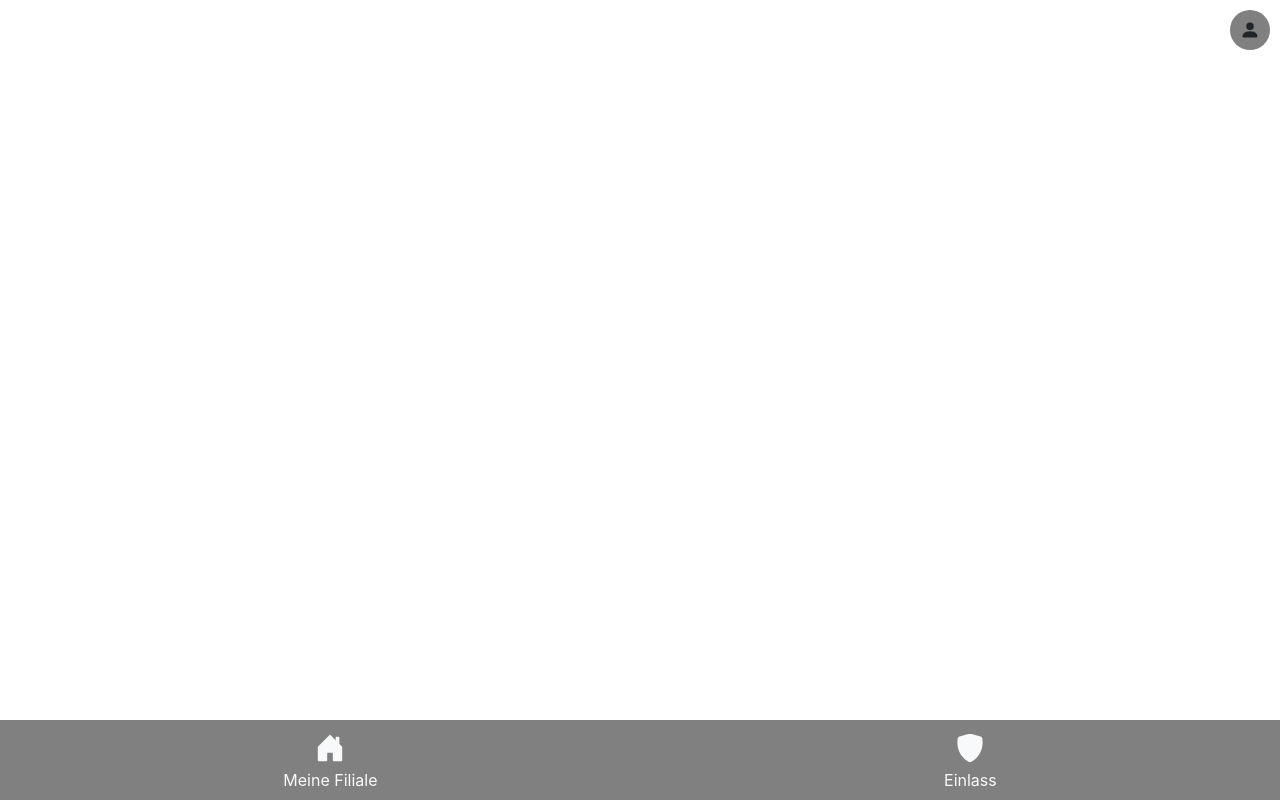
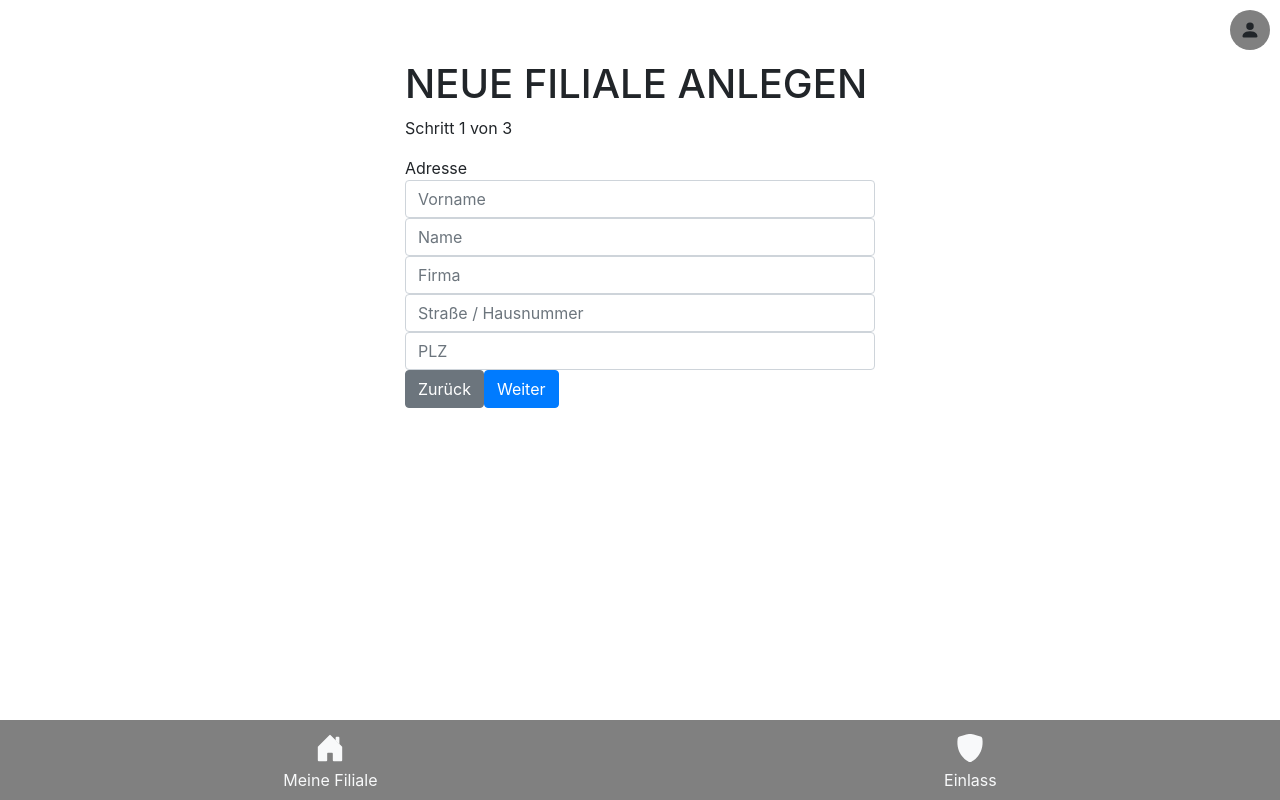
Before and after one commit to SafeMarket-WirVsVirus/frontend-backoffice, a Vue app: page /config/1 in a window 1280 px wide. Built offline with nearby package versions, Linux system fonts and the light colour scheme; what vue-session would draw is missing.

Commit message:
[FEATURE] Add config steps with routes

```diff
--- a/package.json
+++ b/package.json
@@ -8,16 +8,17 @@
     "lint": "vue-cli-service lint"
   },
   "dependencies": {
+    "axios": "0.19.2",
     "bootstrap": "^4.4.1",
     "bootstrap-vue": "^2.7.0",
     "core-js": "^3.6.4",
+    "lodash": "^4.17.15",
     "node-sass": "^4.13.1",
     "sass-loader": "^8.0.2",
     "vue": "^2.6.11",
-    "vue-router": "^3.1.6",
-    "axios": "0.19.2",
     "vue-barcode-scanner": "^0.6.0",
     "vue-qrcode-reader": "^2.1.1",
+    "vue-router": "^3.1.6",
     "vue-session": "1.0.0"
   },
   "devDependencies": {
--- /dev/null
+++ b/src/config/index.js
@@ -0,0 +1,16 @@
+module.exports = {
+  steps: [
+    {
+      position: 1,
+      name: 'ConfigAddress'
+    },
+    {
+      position: 2,
+      name: 'ConfigCapacity'
+    },
+    {
+      position: 3,
+      name: 'ConfigConfirmation'
+    }
+  ]
+}
--- /dev/null
+++ b/src/pages/Config/AbstractStep.vue
@@ -0,0 +1,67 @@
+<script>
+import _ from 'lodash'
+
+export default {
+  name: 'AbstractStep',
+  data () {
+    const configRoute = this.$router.options.routes.find(route => route.name === 'Config')
+    const stepRoutes = _.get(configRoute, 'children', [])
+
+    return {
+      stepRoutes
+    }
+  },
+  computed: {
+    position () {
+      const route = this.stepRoutes.find(route => route.name === this.$route.name)
+
+      return _.get(route, 'position', null)
+    },
+
+    lastStep () {
+      return this.stepRoutes.find(route => route.position === this.position + 1) == null
+    }
+  },
+  methods: {
+    /**
+     * Go to next step.
+     *
+     * @returns {void}
+     */
+    nextStep () {
+      if (this.position == null) {
+        return
+      }
+
+      this.goToStep(this.position + 1)
+    },
+
+    /**
+     * Go to previous step.
+     *
+     * @returns {void}
+     */
+    prevStep () {
+      if (this.position == null) {
+        return
+      }
+
+      this.goToStep(this.position - 1)
+    },
+
+    /**
+     * Go to the given step position.
+     *
+     * @param {Number} stepPosition
+     * @returns {void}
+     */
+    goToStep (stepPosition) {
+      const targetRoute = this.stepRoutes.find(step => step.position === stepPosition)
+
+      if (targetRoute != null) {
+        this.$router.push({ name: targetRoute.name })
+      }
+    }
+  }
+}
+</script>
--- /dev/null
+++ b/src/pages/Config/ConfigAddress.vue
@@ -0,0 +1,23 @@
+<template>
+  <div>
+    <div>Adresse</div>
+    <div class="form-group">
+      <input type="text" class="form-control" id="name" placeholder="Vorname">
+      <input type="text" class="form-control" id="name2" placeholder="Name">
+      <input type="text" class="form-control" id="company" placeholder="Firma">
+      <input type="text" class="form-control" id="street" placeholder="Straße / Hausnummer">
+      <input type="number" class="form-control" id="zip" placeholder="PLZ">
+      <button type="button" class="btn btn-secondary">Zurück</button>
+      <button type="button" class="btn btn-primary" @click="nextStep">Weiter</button>
+    </div>
+  </div>
+</template>
+
+<script>
+import AbstractStep from './AbstractStep'
+
+export default {
+  name: 'ConfigAddress',
+  extends: AbstractStep
+}
+</script>
--- /dev/null
+++ b/src/pages/Config/ConfigCapacity.vue
@@ -0,0 +1,30 @@
+<template>
+  <div>
+    <div>Kapazitäten</div>
+    <div class="form-group">
+      <label for="exampleInputEmail1">Wie viele Personen sollen gleichzeitig in den Laden gehen?</label>
+      <input type="number" class="form-control"  placeholder="80">
+    </div>
+    <div class="form-group">
+      <label for="exampleInputEmail1">Wie lange braucht ein Kunde durchschnittlich pro Einkauf?</label>
+      <input type="number" class="form-control" id="exampleInputEmail1"  placeholder="">
+    </div>
+    <div class="form-group">
+      <label for="exampleInputEmail1">Wieviel Laufkundschaft möchten Sie</label>
+      <input type="number" class="form-control" id="exampleInputEmail1"  placeholder="">
+    </div>
+    <div class="form-group">
+      <button type="button"  class="btn btn-secondary" @click="prevStep">Zurück</button>
+      <button type="button"  class="btn btn-primary" @click="nextStep">Fertig</button>
+    </div>
+  </div>
+</template>
+
+<script>
+import AbstractStep from './AbstractStep'
+
+export default {
+  name: 'ConfigCapacity',
+  extends: AbstractStep
+}
+</script>
--- /dev/null
+++ b/src/pages/Config/ConfigConfirmation.vue
@@ -0,0 +1,22 @@
+<template>
+  <div>
+    <header>
+      <h1>{{ companyName }}</h1>
+      <p class="subtitle">wurde erfolgreich angelegt</p>
+    </header>
+  </div>
+</template>
+
+<script>
+import AbstractStep from './AbstractStep'
+
+export default {
+  name: 'ConfigConfirmation',
+  extends: AbstractStep,
+  data () {
+    return {
+      companyName: 'Rewe Göttingen'
+    }
+  }
+}
+</script>
--- /dev/null
+++ b/src/pages/Config/index.vue
@@ -0,0 +1,41 @@
+<template>
+  <div>
+    <header v-show="!lastStep">
+      <h1>{{ headline }}</h1>
+      <p class="subtitle">Schritt {{ position }} von 3</p>
+    </header>
+
+    <div class="content">
+      <router-view />
+    </div>
+  </div>
+</template>
+
+<script>
+import AbstractStep from './AbstractStep'
+
+export default {
+  name: 'Config',
+  extends: AbstractStep,
+  props: {
+    context: { type: String, default: 'new' }
+  },
+  data () {
+    let headline
+
+    switch (this.context) {
+      case 'edit':
+        headline = 'Filiale bearbeiten'
+        break
+      case 'new':
+        // fall through
+      default:
+        headline = 'Neue Filiale anlegen'
+    }
+
+    return {
+      headline
+    }
+  }
+}
+</script>
--- a/src/router/index.js
+++ b/src/router/index.js
@@ -4,7 +4,8 @@ import Home from '@/pages/Home'
 import Login from '@/pages/Login'
 import Register from '@/pages/Register'
 import Check from '@/pages/Check'
-import Config from '@/pages/Config'
+import Config from '@/pages/Config/index'
+import { steps } from '@/config'
 
 Vue.use(Router)
 
@@ -32,9 +33,16 @@ export default new Router({
       component: Check
     },
     {
-      path: '/config/',
+      path: '/config',
       name: 'Config',
-      component: Config
+      redirect: '/config/1',
+      component: Config,
+      children: steps.map(step => {
+        return Object.assign({}, step, {
+          path: step.position.toString(),
+          component: () => import(`@/pages/Config/${step.name}.vue`)
+        })
+      })
     }
   ]
 })
```
Also changed, not shown: 1 other file (tests, documents, lock files or other folders).
